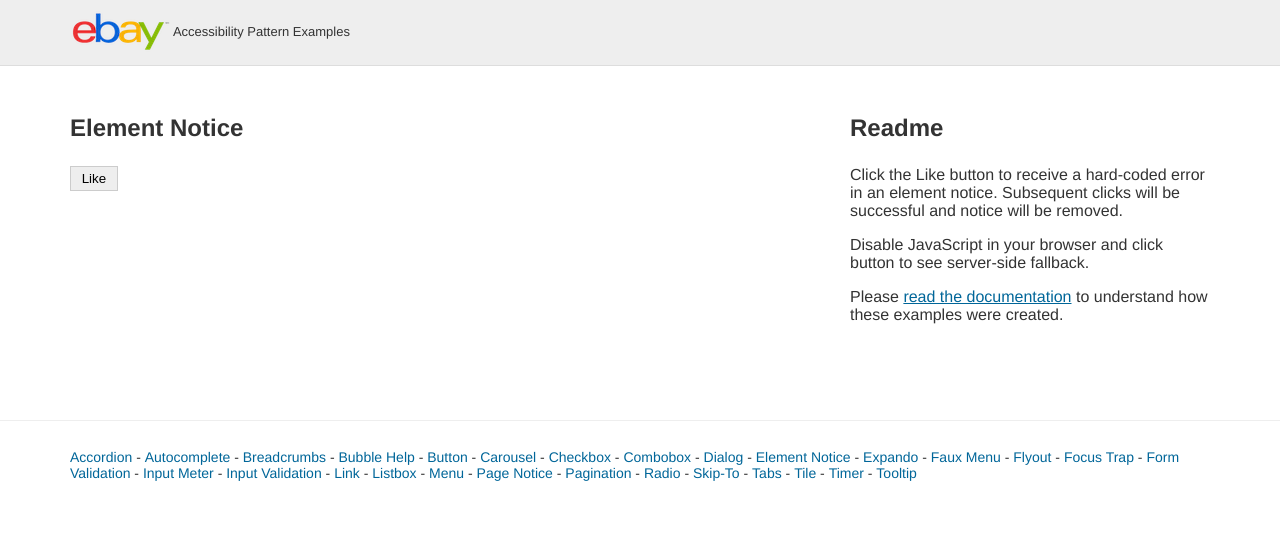
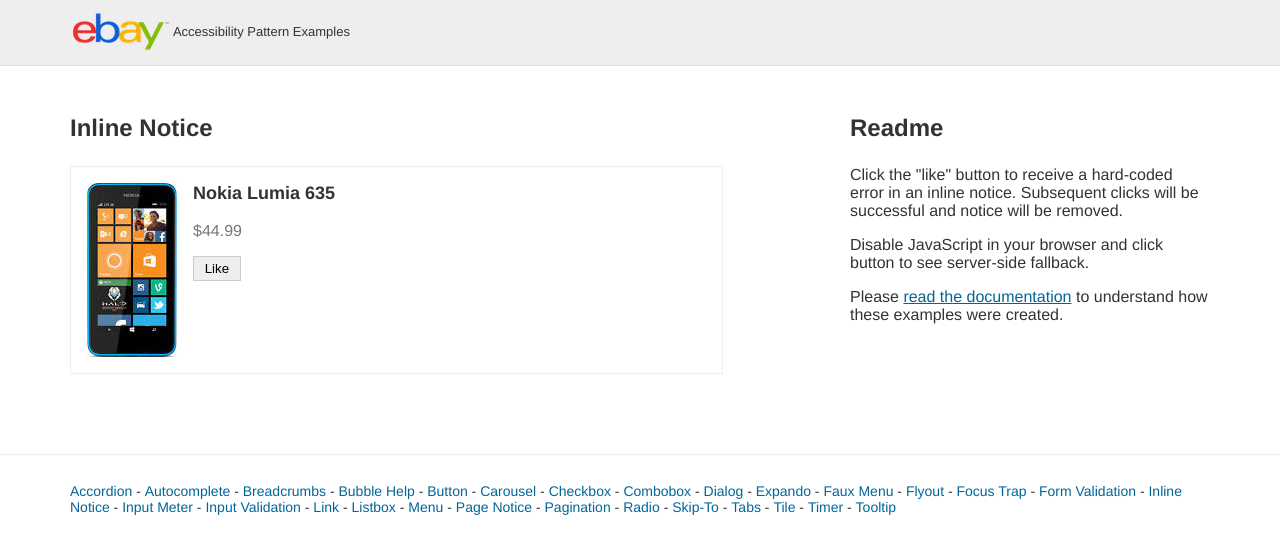
Before and after one commit to eBay/mindpatterns, a Jekyll site: the page built from elementnotice/index.html, in a window 1280 px wide. Shown: the top 554 px of the page. Built offline with Jekyll 4.4.1, drawn with Linux system fonts in a browser that asks for light colours.

Commit message:
Renamed element notice to inline notice

```diff
--- a/elementnotice/index.html
+++ b/elementnotice/index.html
@@ -1,12 +1,31 @@
 ---
 layout: page
-title: Element Notice
+title: Inline Notice
 permalink: /elementnotice/
 ---
 
 <style>
-    #likeform .elementnotice [aria-live] {
+    #likeform .inline-notice [aria-live] {
         color: #cc3300;
+        margin-left: 0.5em;
+    }
+    .card {
+        border: 1px solid #eee;
+        overflow: auto;
+        padding: 1em;
+        width: 100%;
+    }
+    .card img {
+        float: left;
+        margin-right: 1em;
+    }
+    .card h2 {
+        color: #333;
+        font-size: 18px;
+        margin-top: 0;
+    }
+    .card p {
+        color: #767676;
     }
 </style>
 
@@ -14,19 +33,24 @@
     <div class="col-xs-12 col-md-7">
         <h1>{{ page.title }}</h1>
         <div>
-            <form action="error.html" id="likeform">
-                <input name="like" type="hidden" value="iphone12345" />
-                <span class="elementnotice">
-                    <input id="likebtn" type="submit" value="Like" />
-                </span>
-            </form>
+            <div class="card">
+                <img src="../images/lumia635.jpg" />
+                <h2>Nokia Lumia 635</h2>
+                <p>$44.99</p>
+                <form action="error.html" id="likeform">
+                    <input name="like" type="hidden" value="iphone12345" />
+                    <span class="inline-notice">
+                        <input id="likebtn" type="submit" value="Like" />
+                    </span>
+                </form>
+            </div>
         </div>
     </div>
     <div class="col-xs-12 col-md-4 col-md-offset-1">
         <h2>Readme</h2>
-        <p>Click the Like button to receive a hard-coded error in an element notice. Subsequent clicks will be successful and notice will be removed.</p>
+        <p>Click the "like" button to receive a hard-coded error in an inline notice. Subsequent clicks will be successful and notice will be removed.</p>
         <p>Disable JavaScript in your browser and click button to see server-side fallback.</p>
-        <p>Please <a href={{ "/messaging/elementnotice.html" | prepend: site.patterns_baseurl | prepend: site.patterns_url }}>read the documentation</a> to understand how these examples were created.</p>
+        <p>Please <a href={{ "/messaging/inlinenotice.html" | prepend: site.patterns_baseurl | prepend: site.patterns_url }}>read the documentation</a> to understand how these examples were created.</p>
     </div>
 </div>
 
@@ -35,9 +59,9 @@
     $(function() {
 
         // initialise element notice plugin
-        $('.elementnotice').elementnotice();
+        $('.inline-notice').elementnotice();
 
-        var $notice = $('#likeform .elementnotice [aria-live]');
+        var $notice = $('#likeform .inline-notice [aria-live]');
 
         // application page logic
         // trigger a dummy error message first time button is pressed
```
Also changed, not shown: images/lumia635.jpg (added), static/lasso.js.
